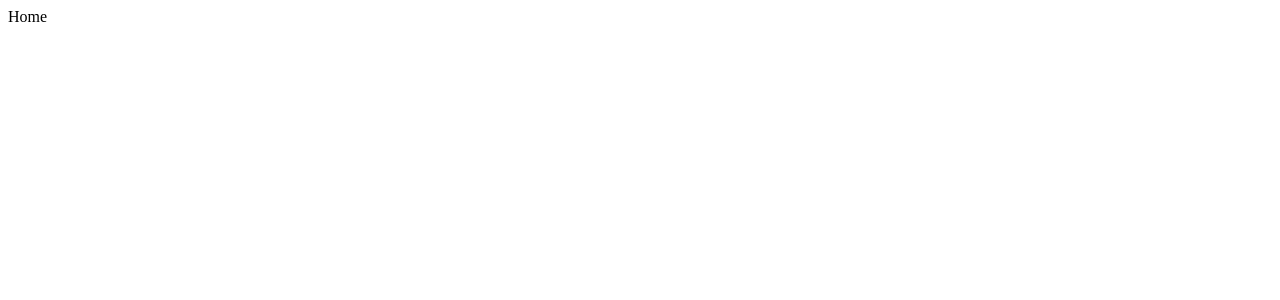
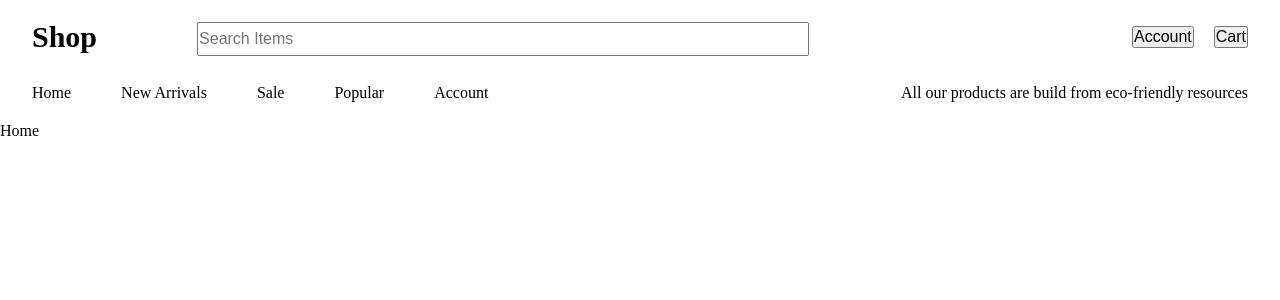
Before and after one commit to thenu-k/ecommerce-app, a React (Create React App) app in the folder views/: page / in a window 1280 px wide. Shown: the top 300 px of the page. Built offline with nearby package versions, Linux system fonts and the light colour scheme.

Commit message:
Created a basic header.

```diff
--- a/views/package.json
+++ b/views/package.json
@@ -10,6 +10,7 @@
     "react-dom": "^18.1.0",
     "react-router-dom": "^6.3.0",
     "react-scripts": "5.0.1",
+    "styled-components": "^5.3.5",
     "web-vitals": "^2.1.4"
   },
   "scripts": {
--- /dev/null
+++ b/views/public/common.css
@@ -0,0 +1,9 @@
+*{
+    margin:0; padding: 0;
+    font-size: 16px; font-weight: normal; color: black;
+    text-decoration: none; list-style: none;
+}
+
+.center{
+    display: flex; align-items: center; justify-content: center;
+}
--- a/views/public/index.html
+++ b/views/public/index.html
@@ -1,7 +1,8 @@
 <!DOCTYPE html>
 <html lang="en">
   <head>
-    <title>Blog</title>
+    <title>Shop</title>
+    <link rel="stylesheet" href="./common.css">
   </head>
   <body>
     <noscript>You need to enable JavaScript to run this app.</noscript>
--- a/views/src/Layout/Layout.js
+++ b/views/src/Layout/Layout.js
@@ -1,15 +1,43 @@
 import React from 'react'
-import { Outlet } from 'react-router-dom'
+import { Outlet, Link } from 'react-router-dom'
+import './Main.css'
 
 const Layout = () => {
+
   return (
     <>
       <header>
-        <nav></nav>
+        <nav class="center">
+          <div class="header top outer" aria-label="Header Top">
+            <div class="logo outer header" aria-label='Logo'>
+              <h1><a href="/">Shop</a></h1>
+            </div>
+            <div class="header search_bar outer" aria-label='Search Bar'>
+              <form><input type="text" placeholder='Search Items'/></form>
+            </div>
+            <div class="header action_list outer" aria-label='User Actions'>
+              <button class="account_icon outer" aria-label="Account Button">Account</button>
+              <button class="cart_icon outer" aria-label="Cart Button">Cart</button>
+            </div>
+          </div>
+          <div class="header bottom outer" aria-label="Header Bottom">
+            <ul class="header categories" aria-label='Category List'>
+              <li><Link to="/">Home</Link></li>
+              <li><Link to="/new_arrivals">New Arrivals</Link></li>
+              <li><Link to="/sale">Sale</Link></li>
+              <li><Link to="/popular">Popular</Link></li>
+              <li><Link to="/account">Account</Link></li>
+            </ul>
+            <div class="header bottom misc_text" aria-label="Misc Text">
+              <p>All our products are build from eco-friendly resources</p>
+            </div>
+          </div>
+        </nav>
       </header>
       <Outlet/>
     </>
   )
 }
 
+
 export default Layout
--- /dev/null
+++ b/views/src/Layout/Main.css
@@ -0,0 +1,55 @@
+header{
+    width: 100%; height: auto;
+}
+nav{
+    width: 100%;
+    flex-direction: column;
+}
+
+/* Top Section */
+.header.top.outer{
+    width: 95%;
+    margin: 10px 0;
+    margin-top: 20px;
+    display: flex;
+    align-items: center;
+}
+.logo.outer{
+    margin-right: 100px;
+}
+.logo.outer a{
+    font-size: 30px;
+    font-weight: 600;
+}
+
+.header.search_bar.outer{
+    width: 50%; min-width: 400px; max-width: 700px;
+    height: 30px;
+}
+.header.search_bar.outer form input, .header.search_bar.outer form{height: 100%; width: 100%;}
+/* .header.search_bar.outer form input{
+    border-radius: 0;
+} */
+.header.search_bar.outer input:focus{
+    outline: blue 1px solid; border: 0;
+}
+
+.header.action_list.outer{
+    margin-left: auto;
+    display: flex;
+}
+.header.action_list.outer>button:first-child{margin-right: 20px;}
+
+/* Bottom Section */
+.header.bottom.outer{
+    margin-top: 20px; margin-bottom: 20px;
+    width: 95%;
+    display: flex; flex-direction: row;
+}
+.header.categories{
+    display: flex;
+}
+.header.categories>li{margin-right: 50px;}
+.header.bottom.misc_text{
+    margin-left: auto;
+}
```
Also changed, not shown: 2 other files (tests, documents, lock files or other folders).
